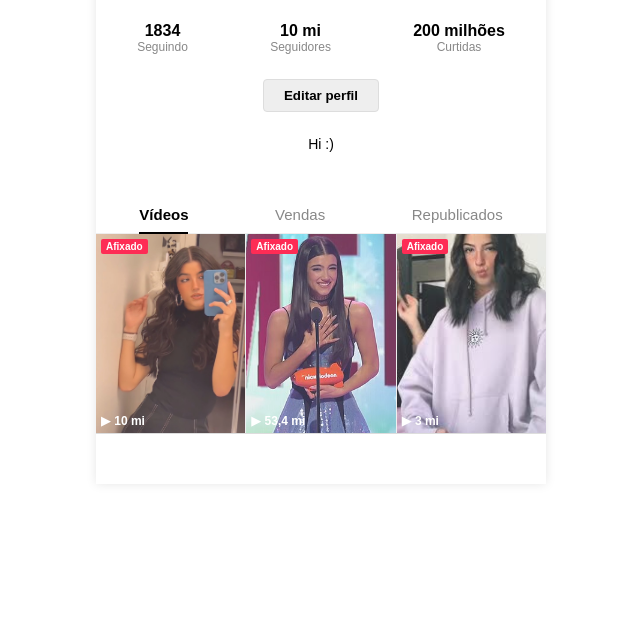
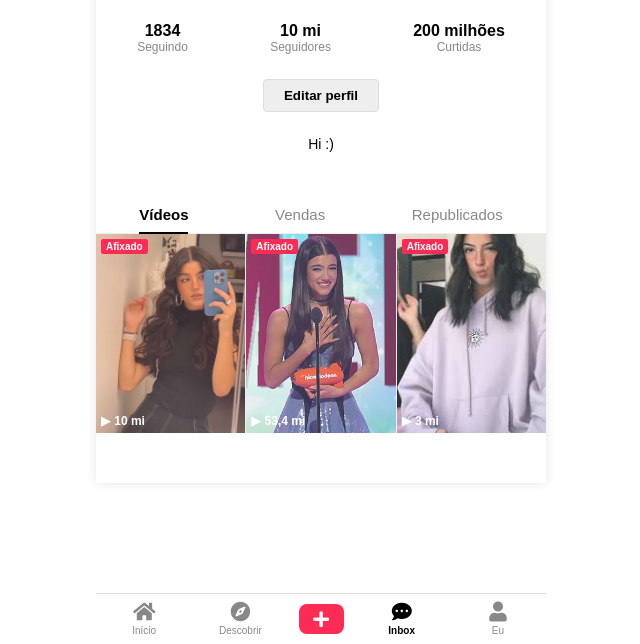
Before and after one commit to dudabastos1909/projeto-tiktok, a plain HTML site: page maria.html in a window 1280 px wide. Shown: the part 156-800 px from the top of the page, without its empty margins (319-959 px from the left). Drawn offline with Linux system fonts and the light colour scheme.

Commit message:
finalizei a pagina

```diff
--- a/maria.html
+++ b/maria.html
@@ -4,7 +4,10 @@
     <meta charset="UTF-8">
     <meta name="viewport" content="width=device-width, initial-scale=1.0">
 
+    <link rel="stylesheet" href="https://cdnjs.cloudflare.com/ajax/libs/font-awesome/5.15.4/css/all.min.css">
+
     <style>
+
 
         body {
             font-family: Arial, sans-serif;
@@ -20,6 +23,8 @@
             width: 100%;
             max-width: 450px;
             box-shadow: 0 0 10px rgba(0, 0, 0, 0.1);
+            /* Adicionado padding-bottom para não sobrepor o último conteúdo */
+            padding-bottom: 50px;
         }
 
 
@@ -207,18 +212,104 @@
         }
 
 
-
-        .mobile-footer {
+        /* --- CSS ADICIONADO PARA A NAVBAR INFERIOR --- */
+        .bottom-nav {
+            display: flex;
+            justify-content: space-around;
+            align-items: center;
             height: 50px;
             background-color: #fff;
             border-top: 1px solid #ddd;
-            position: sticky;
+
+            /* Muda de 'sticky' para 'fixed' para fixar na
+              parte inferior da *tela*, não do container.
+            */
+            position: fixed;
             bottom: 0;
+
+            /* Define a largura para a largura máxima do container
+              e centraliza com margin: auto.
+            */
+            width: 100%;
+            max-width: 450px; /* Mesma largura do .profile-container */
+            margin: 0 auto; /* Ajuda na centralização com display:flex do body */
+            z-index: 1000;
         }
 
+        .nav-btn {
+            display: flex;
+            flex-direction: column;
+            align-items: center;
+            justify-content: center;
+            text-decoration: none;
+            color: #888; /* Cor padrão para inativos */
+            font-size: 10px; /* Tamanho pequeno para o texto */
+            flex: 1; /* Ocupa espaço igualmente */
+            height: 100%;
+        }
+
+        .nav-btn i {
+            font-size: 20px; /* Tamanho do ícone */
+            margin-bottom: 3px;
+        }
+
+        .nav-btn.active {
+            color: #000; /* Cor para o item ativo */
+            font-weight: 600;
+        }
+
+        .upload-btn {
+            background-color: #fe2c55; /* Cor de destaque */
+            color: white;
+            width: 45px; /* Largura do botão */
+            height: 30px; /* Altura do botão */
+            border-radius: 8px;
+            display: flex;
+            justify-content: center;
+            align-items: center;
+            font-size: 18px;
+            cursor: pointer;
+            flex-grow: 0; /* Não cresce */
+            flex-shrink: 0; /* Não encolhe */
+            margin: 0 10px; /* Espaçamento lateral */
+        }
+        /* --- FIM DO CSS DA NAVBAR --- */
+
+
+        .top-navbar {
+            display: flex;
+            justify-content: space-between; /* Espaço entre a esquerda e a direita */
+            align-items: center;
+            height: 44px; /* Altura típica de nav bars móveis */
+            padding: 0 15px;
+            background-color: #fff;
+            border-bottom: 1px solid #eee;
+            position: sticky; /* Fica fixo no topo da tela */
+            top: 0;
+            z-index: 1000;
+        }
+
+        .nav-left, .nav-right {
+            display: flex;
+            align-items: center;
+            gap: 15px;
+        }
+
+        .nav-icon {
+            font-size: 20px;
+            cursor: pointer;
+            color: #000;
+        }
+
+        .nav-center {
+            font-size: 16px;
+            font-weight: bold;
+            color: #000;
+        }
     </style>
 </head>
 <body>
+
 
     <div class="profile-container">
 
@@ -281,13 +372,33 @@
 
         </div>
 
-        <div class="mobile-footer"></div>
+        <div class="bottom-nav">
 
+            <a href="grazi.html" class="nav-btn">
+                <i class="fas fa-home"></i>
+                <span>Início</span>
+            </a>
 
-    </div>
+            <a href="grazi.html" class="nav-btn">
+                <i class="fas fa-compass"></i>
+                <span>Descobrir</span>
+            </a>
 
+            <div class="upload-btn">
+                <i class="fas fa-plus"></i>
+            </div>
 
+            <a href="samara.html" class="nav-btn active">
+                <i class="fas fa-comment-dots"></i>
+                <span>Inbox</span>
+            </a>
 
+            <a href="maria.html" class="nav-btn">
+                <i class="fas fa-user"></i>
+                <span>Eu</span>
+            </a>
 
-</body>
+        </div>
+
+    </div> </body>
 </html>
```
